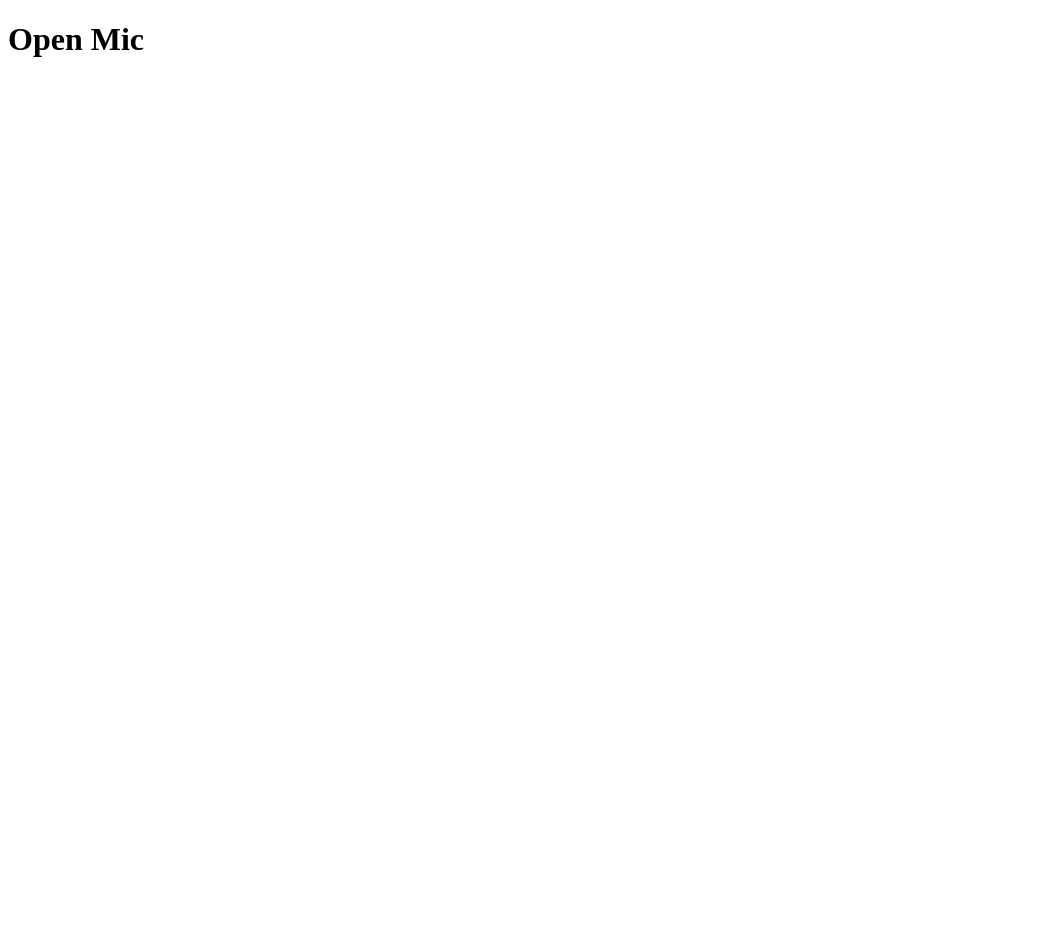
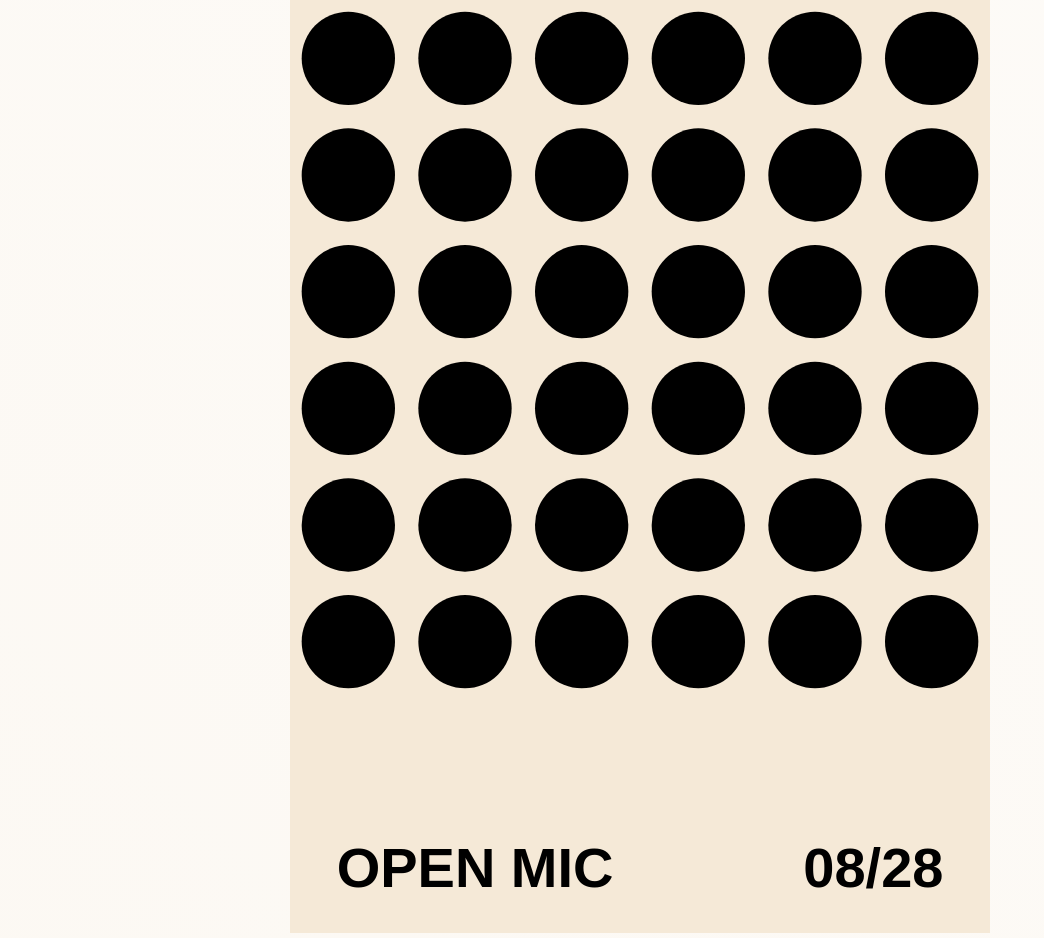
Before and after one commit to aaron-smits/openmic, a SvelteKit app: page / in a window 1280 px wide. Shown: the whole page, without its empty margins (0-1044 px from the left). Before the commit the page ends 800 px from the top, so only its background shows below. Built offline with nearby package versions, Linux system fonts and the light colour scheme.

Commit message:
add animation to poster

```diff
--- /dev/null
+++ b/src/lib/styles/app.css
@@ -0,0 +1,84 @@
+body {
+    background: linear-gradient(45deg, #f5e9d7, #ffffff);
+    background-size: 1000% 1000%;
+    animation: gradientAnimation 3s ease infinite;
+    margin: 0 auto;
+    width: 100%;
+    min-height: 100vh;
+    font-family:
+        "Segoe UI",
+        Roboto,
+        Oxygen,
+        Ubuntu,
+        Cantarell,
+        "Open Sans",
+        "Helvetica Neue",
+        sans-serif;
+}
+
+@keyframes gradientAnimation {
+    0% {
+        background-position: 0% 50%;
+    }
+
+    50% {
+        background-position: 100% 50%;
+    }
+
+    100% {
+        background-position: 0% 50%;
+    }
+}
+
+
+img {
+    display: block;
+    margin-left: auto;
+    margin-right: auto;
+    max-width: 80vw;
+    max-height: 80vh;
+    border: none;
+    border-radius: 20px;
+}
+
+nav {
+    margin-top: 1em;
+    padding: 0.7em;
+    flex-direction: column;
+    line-height: 130%;
+    font-weight: 700;
+    flex-wrap: wrap;
+    flex-direction: row;
+    padding: 4px;
+    text-align: center;
+}
+
+a {
+    padding: 0.2em;
+    margin: 0.2em;
+    text-decoration: none;
+}
+
+a:hover {
+    color: #000;
+}
+
+div {
+    margin: 0 auto;
+}
+
+.content {
+    width: 85%;
+    max-width: 700px;
+    word-break: break-word;
+    margin: 0 auto;
+}
+
+footer {
+    text-align: center;
+    font-size: 0.7em;
+    position: relative;
+    bottom: 0;
+    padding-top: 2em;
+    width: 100%;
+}
--- /dev/null
+++ b/src/routes/+layout.svelte
@@ -0,0 +1,7 @@
+<script>
+    import "$lib/styles/app.css";
+</script>
+
+<div class="content">
+    <slot />
+</div>
--- a/src/routes/+page.svelte
+++ b/src/routes/+page.svelte
@@ -1 +1,47 @@
-<h1>Open Mic</h1>
+<script>
+  import { onMount } from 'svelte';
+
+  const colors = [
+    "#e9b872",
+    "#d66853",
+    "#6b9ac4",
+    "#000000"
+  ];
+
+  function shuffleArray(array) {
+    return array.slice().sort(() => Math.random() - 0.5);
+  }
+
+  function generateColorSequence() {
+    const shuffled = shuffleArray(colors);
+    return shuffled.join(';') + ';' + shuffled[0];
+  }
+
+  let colorSequences = Array(6).fill('').map(() => generateColorSequence());
+
+  onMount(() => {
+    // Regenerate color sequences periodically if desired
+    const interval = setInterval(() => {
+      colorSequences = colorSequences.map(() => generateColorSequence());
+    }, 20000); // Change every 20 seconds
+
+    return () => clearInterval(interval);
+  });
+</script>
+
+<svg xmlns="http://www.w3.org/2000/svg" viewBox="0 0 300 400">
+  <rect width="100%" height="100%" fill="#f5e9d7"/>
+
+  {#each colorSequences as sequence, rowIndex}
+    <g transform="translate(0, {rowIndex * 50})">
+      {#each [25, 75, 125, 175, 225, 275] as cx, index}
+        <circle {cx} cy="25" r="20">
+          <animate attributeName="fill" values={sequence} dur="4s" repeatCount="indefinite" begin={`${index * 0.5}s`}/>
+        </circle>
+      {/each}
+    </g>
+  {/each}
+
+  <text x="20" y="380" font-family="Arial, sans-serif" font-size="24" font-weight="bold">OPEN MIC</text>
+  <text x="220" y="380" font-family="Arial, sans-serif" font-size="24" font-weight="bold">08/28</text>
+</svg>
--- /dev/null
+++ b/static/styles/app.css
@@ -0,0 +1,122 @@
+body {
+    background: linear-gradient(45deg, #cc61d4, #ffffff);
+    background-size: 1000% 1000%;
+    animation: gradientAnimation 10s ease infinite;
+    margin: 0;
+    width: 100%;
+    min-height: 100vh;
+    font-family:
+        system-ui,
+        -apple-system,
+        BlinkMacSystemFont,
+        "Segoe UI",
+        Roboto,
+        Oxygen,
+        Ubuntu,
+        Cantarell,
+        "Open Sans",
+        "Helvetica Neue",
+        sans-serif;
+}
+
+@keyframes gradientAnimation {
+    0% {
+        background-position: 0% 50%;
+    }
+
+    50% {
+        background-position: 100% 50%;
+    }
+
+    100% {
+        background-position: 0% 50%;
+    }
+}
+
+h1 {
+    font-size: 2em;
+}
+
+h2 {
+    font-size: 1.5em;
+}
+
+h3 {
+    font-size: 1.17em;
+}
+
+img {
+    display: block;
+    margin: 0 auto;
+    max-width: 90%;
+    max-height: 90%;
+    width: auto;
+    height: auto;
+    border-radius: 25px;
+}
+
+nav {
+    margin-top: 1em;
+    padding: 0.7em;
+    flex-direction: column;
+    line-height: 130%;
+    font-weight: 700;
+    flex-wrap: wrap;
+    flex-direction: row;
+    padding: 4px;
+    text-align: center;
+}
+
+a {
+    padding: 0.2em;
+    margin: 0.2em;
+    text-decoration: none;
+}
+
+a:hover {
+    color: #000;
+}
+
+div {
+    margin: 0 auto;
+}
+
+.content {
+    width: 85%;
+    max-width: 700px;
+    word-break: break-word;
+    margin: 0 auto;
+}
+
+footer {
+    text-align: center;
+    font-size: 0.7em;
+    position: relative;
+    bottom: 0;
+    padding-top: 2em;
+    width: 100%;
+}
+
+.contact-container {
+    display: flex;
+    justify-content: space-around;
+    align-content: flex-start;
+    flex-direction: column;
+    font-size: 1.5rem;
+    font-weight: 700;
+    margin-bottom: 1rem;
+}
+
+.contact {
+    display: flex;
+    max-width: 500px;
+}
+
+.contact-item {
+    display: flex;
+}
+
+.facebook {
+    display: flex;
+    justify-content: center;
+}
--- a/svelte.config.js
+++ b/svelte.config.js
@@ -1,13 +1,13 @@
-import adapter from '@sveltejs/adapter-auto';
+import adapter from "@sveltejs/adapter-auto";
 
 /** @type {import('@sveltejs/kit').Config} */
 const config = {
-	kit: {
-		// adapter-auto only supports some environments, see https://kit.svelte.dev/docs/adapter-auto for a list.
-		// If your environment is not supported, or you settled on a specific environment, switch out the adapter.
-		// See https://kit.svelte.dev/docs/adapters for more information about adapters.
-		adapter: adapter()
-	}
+    kit: {
+        // adapter-auto only supports some environments, see https://kit.svelte.dev/docs/adapter-auto for a list.
+        // If your environment is not supported, or you settled on a specific environment, switch out the adapter.
+        // See https://kit.svelte.dev/docs/adapters for more information about adapters.
+        adapter: adapter(),
+    },
 };
 
 export default config;
--- a/vite.config.js
+++ b/vite.config.js
@@ -1,6 +1,7 @@
-import { sveltekit } from '@sveltejs/kit/vite';
-import { defineConfig } from 'vite';
+import { sveltekit } from "@sveltejs/kit/vite";
+import { defineConfig } from "vite";
 
 export default defineConfig({
-	plugins: [sveltekit()]
+    plugins: [sveltekit()],
+    assetsInclude: "src/lib/images/**",
 });
```
Also changed, not shown: src/lib/images/open-mic-poster-1.JPEG (added), 1 other file (tests, documents, lock files or other folders).
